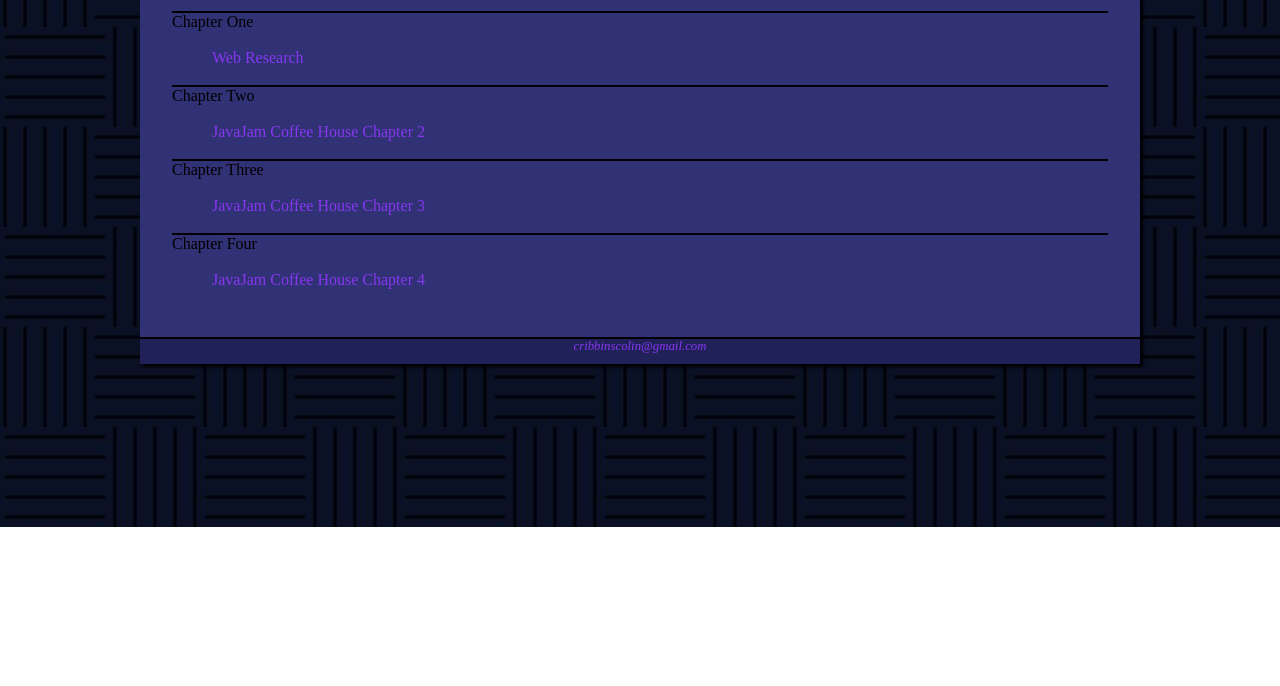
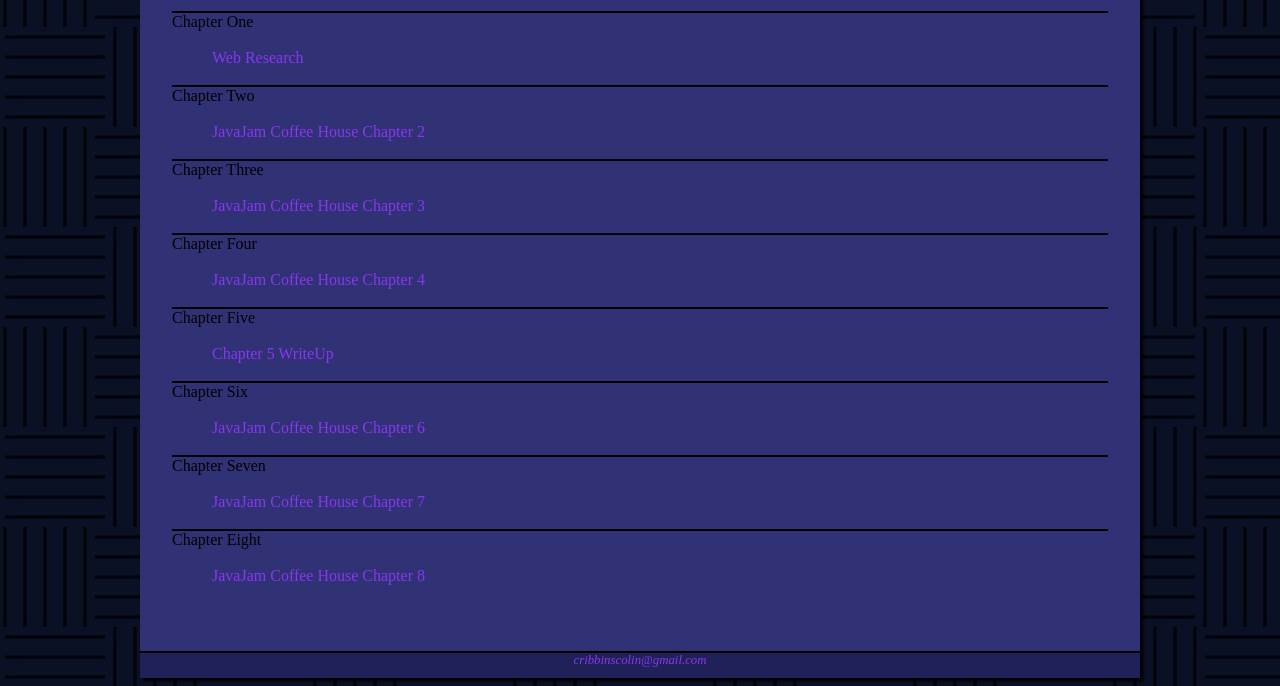
Before and after one commit to ColinCribbins/Index, a plain HTML site: page index.html in a window 1280 px wide. Shown: the part 273-959 px from the top of the page. Before the commit the page ends 800 px from the top, so only its background shows below. Drawn offline with Linux system fonts and the light colour scheme.

Commit message:
Update index.html
added more links

```diff
--- a/index.html
+++ b/index.html
@@ -22,10 +22,18 @@
         <dt>Chapter Two</dt><br>
         <dd><a href="Home.html">JavaJam Coffee House Chapter 2</a></dd><br>
         <dt>Chapter Three</dt><br>
-        <dd><a href="javajam3.html">JavaJam Coffee House Chapter 3</a></dd><br>
+        <dd><a href="javajamcss/javajam3.html">JavaJam Coffee House Chapter 3</a></dd><br>
         <dt>Chapter Four</dt><br>
-        <dd><a href="javajam4.html">JavaJam Coffee House Chapter 4</dd>
-        </dl>
+        <dd><a href="JavaJam4/javajam4.html">JavaJam Coffee House Chapter 4</a></dd><br>
+        <dt>Chapter Five</dt><br>
+        <dd><a href="https://docs.google.com/document/d/1BIYEVCmbPbZu2oEmNJX94qG0U3AOUfqNxlvdN1j7oEw/edit?tab=t.0">Chapter 5 WriteUp</a></dd><br>
+        <dt>Chapter Six</dt><br>
+        <dd><a href="JavaJam6/javajam6.html">JavaJam Coffee House Chapter 6</a></dd><br>
+        <dt>Chapter Seven</dt><br>
+        <dd><a href="JavaJam7/javajam7.html">JavaJam Coffee House Chapter 7</a></dd><br>
+        <dt>Chapter Eight</dt><br>
+        <dd><a href="JavaJam8/javajam8.html">JavaJam Coffee House Chapter 8</a></dd><br>
+    </dl>
 </main>
 <footer>
     <em>
```
